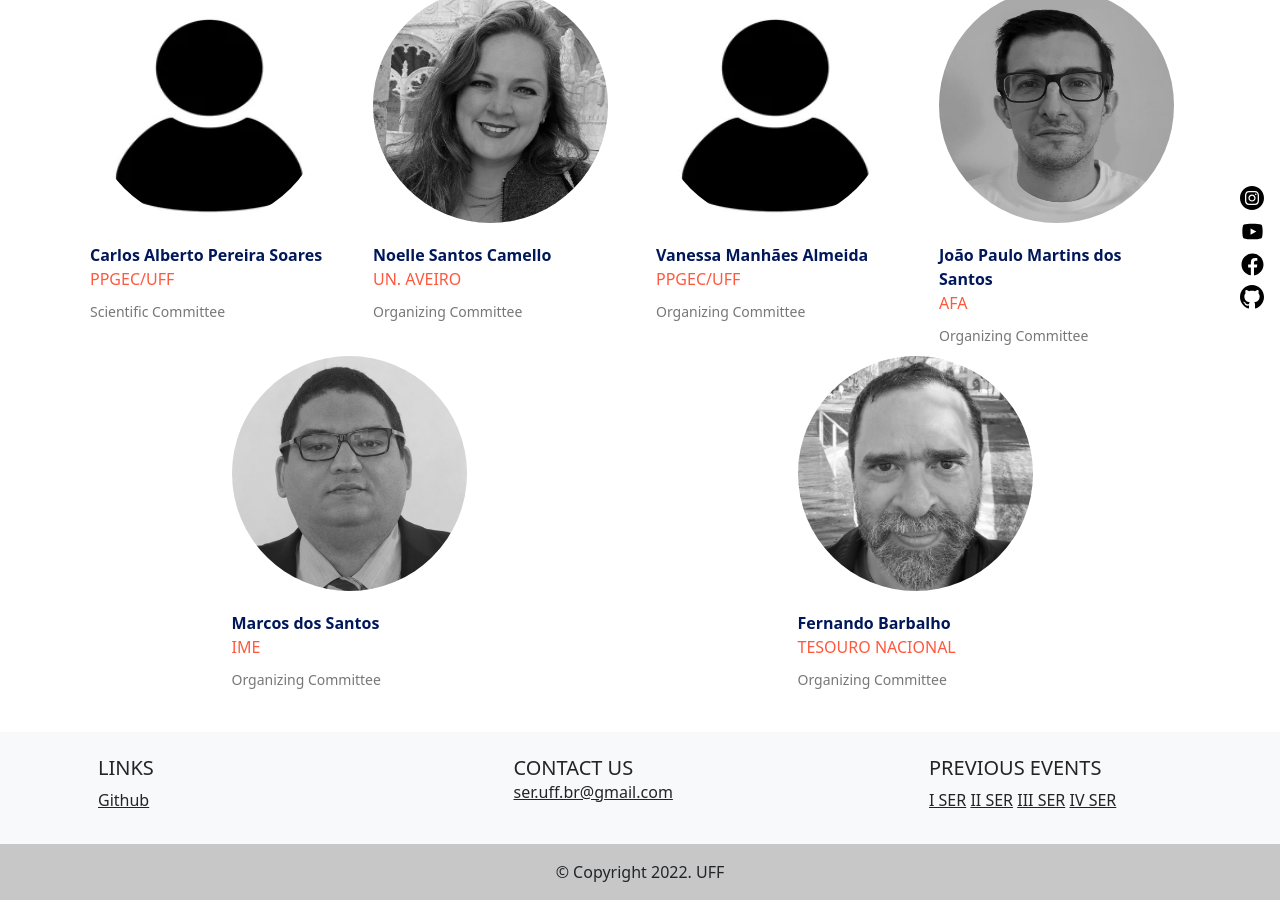
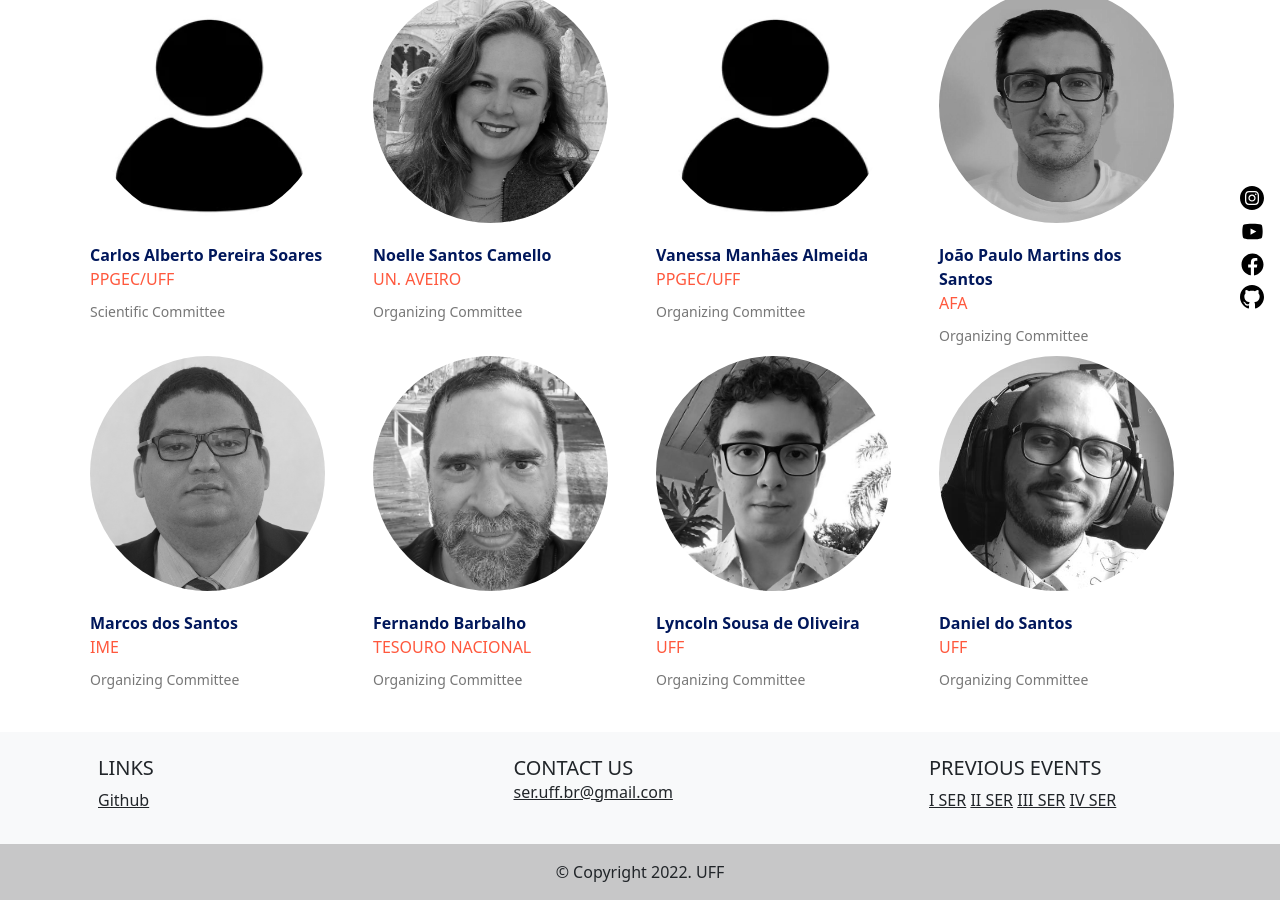
Before and after one commit to eventoseroficial/eventoseroficial.github.io, a Jekyll site: the page built from committee.html, in a window 1280 px wide and 900 px high, scrolled down 1474 px. Built offline with Jekyll 4.4.1, drawn with Linux system fonts in a browser that asks for light colours.

Commit message:
add more committe pictures

```diff
--- a/_data/committee.yml
+++ b/_data/committee.yml
@@ -40,7 +40,7 @@
    - "Scientific"
 
 - name: "Felipe Rafael Ribeiro Melo"
-  image: "/assets/img/committee/avatar.png"
+  image: "/assets/img/committee/felipe-rafael.png"
   institution: "UNIRIO"
   committee:
    - "Organizing"
@@ -61,7 +61,7 @@
    - "Scientific"
 
 - name: "Renata Belluzzo Zirondi Mori"
-  image: "/assets/img/committee/avatar.png"
+  image: "/assets/img/committee/renata.png"
   institution: "AFA"
   committee:
    - "Organizing"
@@ -115,16 +115,14 @@
   committee:
    - "Organizing"
 
-# - name: "GENERIC"
-#   image: "/assets/img/committee/avatar.png"
-#   institution: "INSTITUTION"
-#   committee:
-#    - "Organizing"
-#    - "Scientific"
+- name: "Lyncoln Sousa de Oliveira"
+  image: "/assets/img/committee/lyncoln.jpg"
+  institution: "UFF"
+  committee:
+   - "Organizing"
 
-# - name: "GENERIC"
-#   image: "/assets/img/committee/avatar.png"
-#   institution: "INSTITUTION"
-#   committee:
-#    - "Organizing"
-#    - "Scientific"
+- name: "Daniel do Santos"
+  image: "/assets/img/committee/daniel.png"
+  institution: "UFF"
+  committee:
+   - "Organizing"
```
Also changed, not shown: assets/img/committee/ariel.png, assets/img/committee/daniel.png (added), assets/img/committee/felipe-rafael.png (added), assets/img/committee/jose-rodrigo.png, assets/img/committee/lyncoln.jpg (added), assets/img/committee/renata.png (added).
